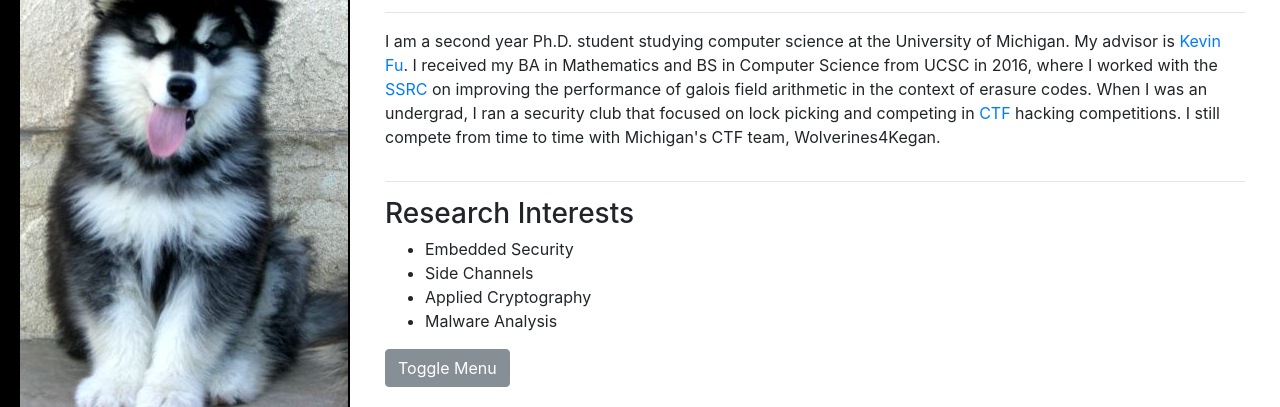
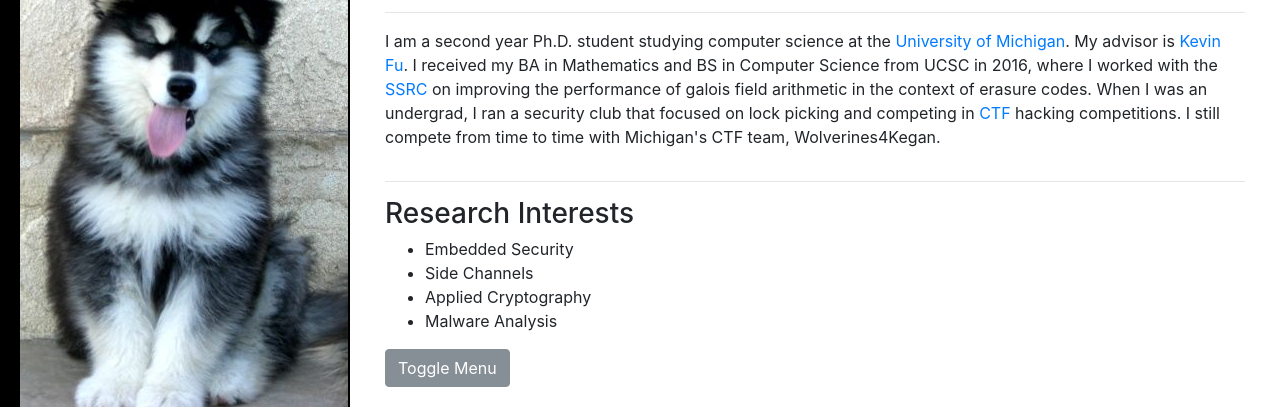
Before and after one commit to andrewmikwong/andrewmikwong.github.io, a website: page index.html in a window 1280 px wide. Shown: the part 68-475 px from the top of the page. Drawn offline with Linux system fonts and the light colour scheme.

Commit message:
linked to umich

```diff
--- a/index.html
+++ b/index.html
@@ -56,7 +56,7 @@
 				<h1>Andrew Kwong</h1>
 				<hr>
 				<p>
-					I am a second year Ph.D. student studying computer science at the University of Michigan. My advisor is <a href="https://web.eecs.umich.edu/~kevinfu/">Kevin Fu</a>. I received my BA in Mathematics and BS in Computer Science from UCSC in 2016, where I worked with the <a href="https://www.ssrc.ucsc.edu/">SSRC</a> on improving the performance of galois field arithmetic in the context of erasure codes. When I was an undergrad, I ran a security club that focused on lock picking and competing in <a href="https://ctftime.org/ctf-wtf/">CTF</a> hacking competitions. I still compete from time to time with Michigan's CTF team, Wolverines4Kegan.
+					I am a second year Ph.D. student studying computer science at the <a href="https://www.umich.edu/">University of Michigan</a>. My advisor is <a href="https://web.eecs.umich.edu/~kevinfu/">Kevin Fu</a>. I received my BA in Mathematics and BS in Computer Science from UCSC in 2016, where I worked with the <a href="https://www.ssrc.ucsc.edu/">SSRC</a> on improving the performance of galois field arithmetic in the context of erasure codes. When I was an undergrad, I ran a security club that focused on lock picking and competing in <a href="https://ctftime.org/ctf-wtf/">CTF</a> hacking competitions. I still compete from time to time with Michigan's CTF team, Wolverines4Kegan.
 				</p>
 			</div>
 		</div>
```
